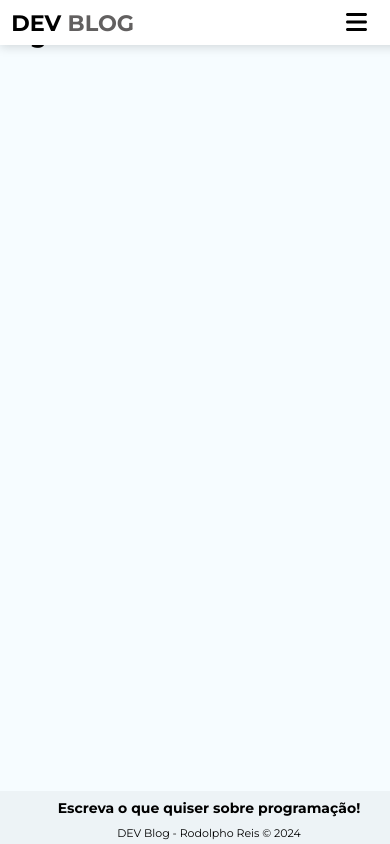
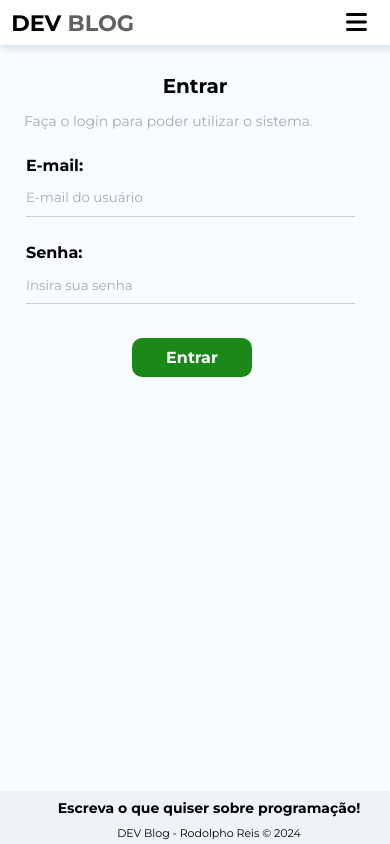
Before and after one commit to rodolphoreis/blog, a React (Vite) app: page /login in a window 390 px wide. Built offline with nearby package versions, Linux system fonts and the light colour scheme; no server answers.

Commit message:
feat: create login and style login

```diff
--- a/src/pages/Login/Login.jsx
+++ b/src/pages/Login/Login.jsx
@@ -1,10 +1,78 @@
 // css
 import styles from "./Login.module.css";
 
+// hook imports
+import { useAuthentication } from "../../hooks/useAuthentication";
+
+//React imports
+import { useState, useEffect } from "react";
+
 const Login = () => {
+  const [email, setEmail] = useState("");
+  const [password, setPassword] = useState("");
+  const [error, setError] = useState("");
+
+  const { createUser, error: authError, loading } = useAuthentication();
+
+  const handleSubmit = async (e) => {
+    e.preventDefault();
+
+    setError("");
+    setEmail("");
+    setPassword("");
+
+    const user = {
+      displayName,
+      email,
+      password,
+    };
+
+    const res = await createUser(user);
+    console.log(res);
+  };
+
+  useEffect(() => {
+    if (authError) {
+      setError(authError);
+    }
+  }, [authError]);
+
   return (
-    <div>
-      <h2>Login</h2>
+    <div className={styles.login}>
+      <h1>Entrar</h1>
+      <p>Faça o login para poder utilizar o sistema.</p>
+      <form onSubmit={handleSubmit}>
+        <label>
+          <span>E-mail:</span>
+          <input
+            type="email"
+            name="email"
+            value={email}
+            onChange={(e) => setEmail(e.target.value)}
+            required
+            placeholder="E-mail do usuário"
+          />
+        </label>
+        <label>
+          <span>Senha:</span>
+          <input
+            type="password"
+            name="password"
+            value={password}
+            onChange={(e) => setPassword(e.target.value)}
+            required
+            placeholder="Insira sua senha"
+          />
+        </label>
+
+        {!loading && <button className="btn">Entrar</button>}
+        {loading && (
+          <button className="btn" disabled>
+            Aguarde...
+          </button>
+        )}
+        {error && <p className="error">{error}</p>}
+      </form>
     </div>
   );
 };
--- a/src/pages/Login/Login.module.css
+++ b/src/pages/Login/Login.module.css
@@ -0,0 +1,67 @@
+.login {
+  text-align: center;
+  margin-top: 100px;
+}
+
+.login p {
+  color: #aaa;
+  margin-bottom: 90px;
+  font-size: 19px;
+}
+.login input {
+  margin-bottom: 25px;
+}
+
+@media (max-width: 750px) {
+  .login {
+    text-align: center;
+    margin-top: 100px;
+  }
+  .login h1 {
+    font-size: 30px;
+  }
+
+  .login p {
+    font-size: 19px;
+    margin-bottom: 50px;
+  }
+  .login form {
+    margin: 0 50px;
+  }
+  input {
+    width: 529px;
+  }
+  .login button {
+    margin-left: 214px;
+    margin-top: 31px;
+  }
+}
+
+@media (max-width: 400px) {
+  .login {
+    text-align: center;
+    margin-top: 74px;
+  }
+  .login h1 {
+    font-size: 20px;
+  }
+
+  .login p {
+    width: 337px;
+    font-size: 14px;
+    margin-bottom: 26px;
+  }
+  .login form {
+    margin: 0 26px;
+  }
+  input {
+    width: 329px;
+  }
+  .login button {
+    margin-left: 106px;
+    margin-top: 8px;
+  }
+  .login .error {
+    width: 328px;
+  }
+}
```
